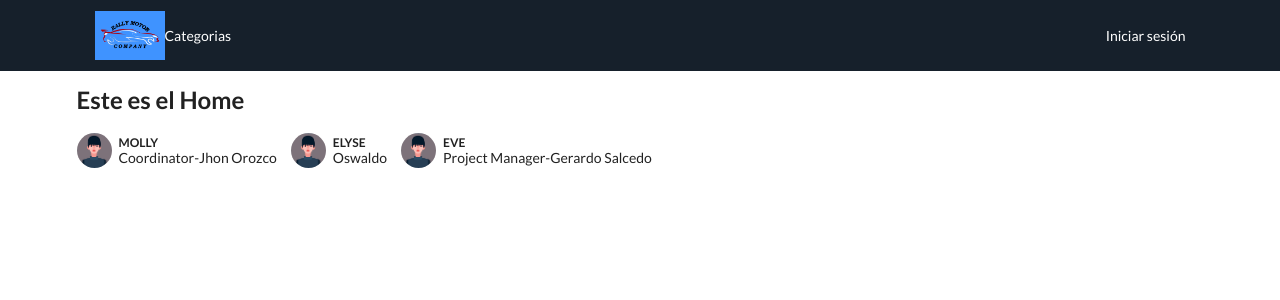
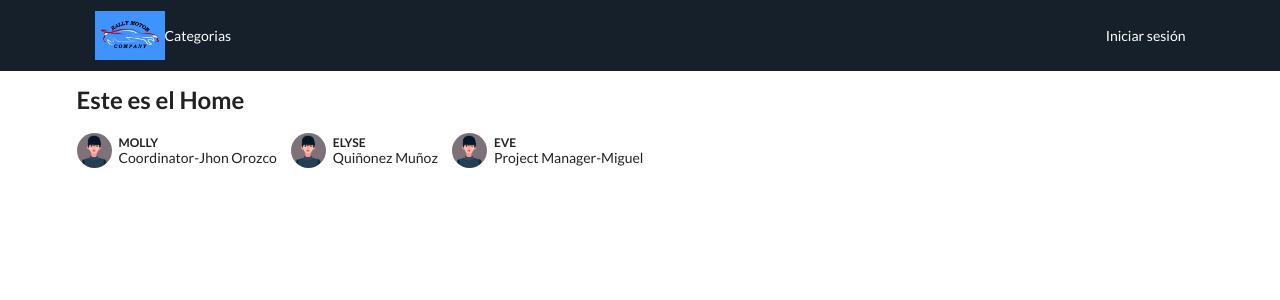
Before and after one commit to miguelbart/client, a Vue app: page / in a window 1280 px wide. Shown: the top 300 px of the page. Built offline with nearby package versions, Linux system fonts and the light colour scheme.

Commit message:
Cambio nombres

```diff
--- a/src/views/Home.vue
+++ b/src/views/Home.vue
@@ -13,14 +13,14 @@
     <img class="ui mini circular image" src="../assets/elyse.png">
     <div class="content">
       <div class="ui sub header">Elyse</div>
-      Oswaldo
+      Quiñonez Muñoz
     </div>
   </div>
   <div class="item">
     <img src="../assets/elyse.png" class="ui mini circular image">
     <div class="content">
       <div class="ui sub header">Eve</div>
-      Project Manager-Gerardo Salcedo
+      Project Manager-Miguel
     </div>
   </div>
 </div>
```
